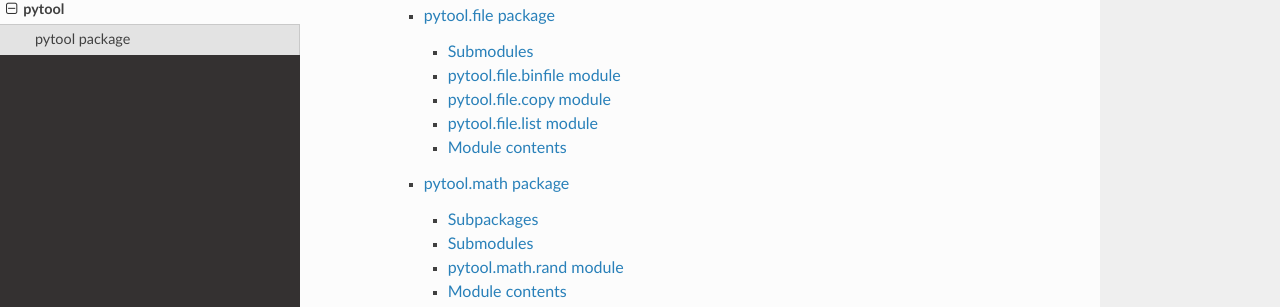
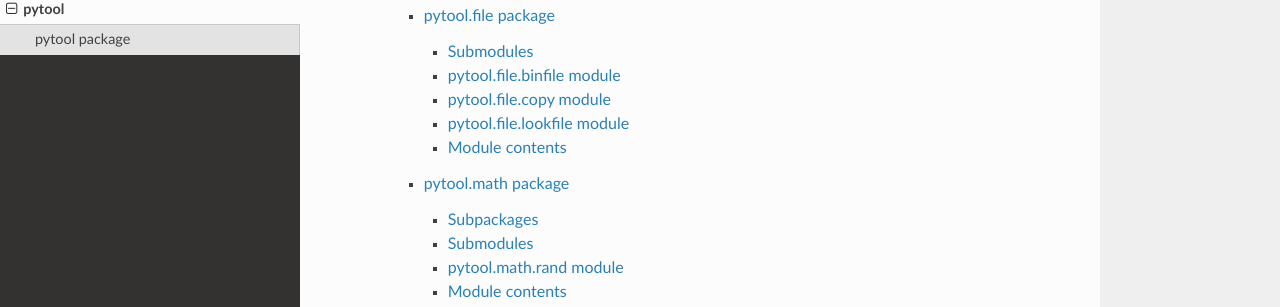
Before and after one commit to antsfamily/pytool, a Sphinx documentation site: the page built from docs/source/modules.rst, in a window 1280 px wide and 900 px high, scrolled down 708 px. Shown: the part 144-451 px from the top of the window. Built offline with Sphinx 7.4.7 and the Read the Docs theme 2.0.0, drawn with Linux system fonts in a browser that asks for light colours.

Commit message:
update doc

```diff
--- a/docs/source/pytool.file.rst
+++ b/docs/source/pytool.file.rst
@@ -20,10 +20,10 @@ pytool\.file\.copy module
     :undoc-members:
     :show-inheritance:
 
-pytool\.file\.list module
--------------------------
+pytool\.file\.lookfile module
+-----------------------------
 
-.. automodule:: pytool.file.list
+.. automodule:: pytool.file.lookfile
     :members:
     :undoc-members:
     :show-inheritance:
```
Also changed, not shown: README.md (+4 -0 lines).
